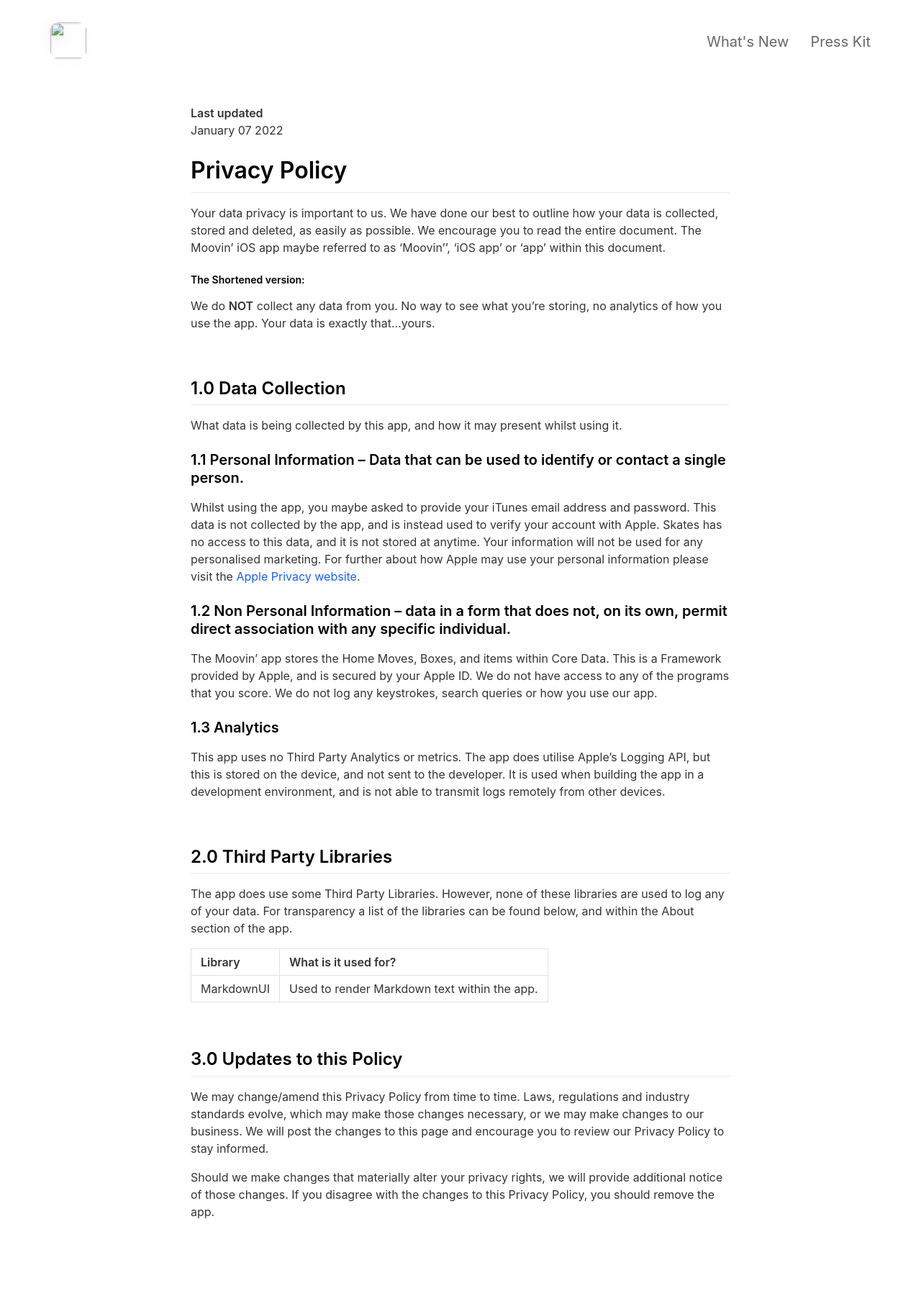
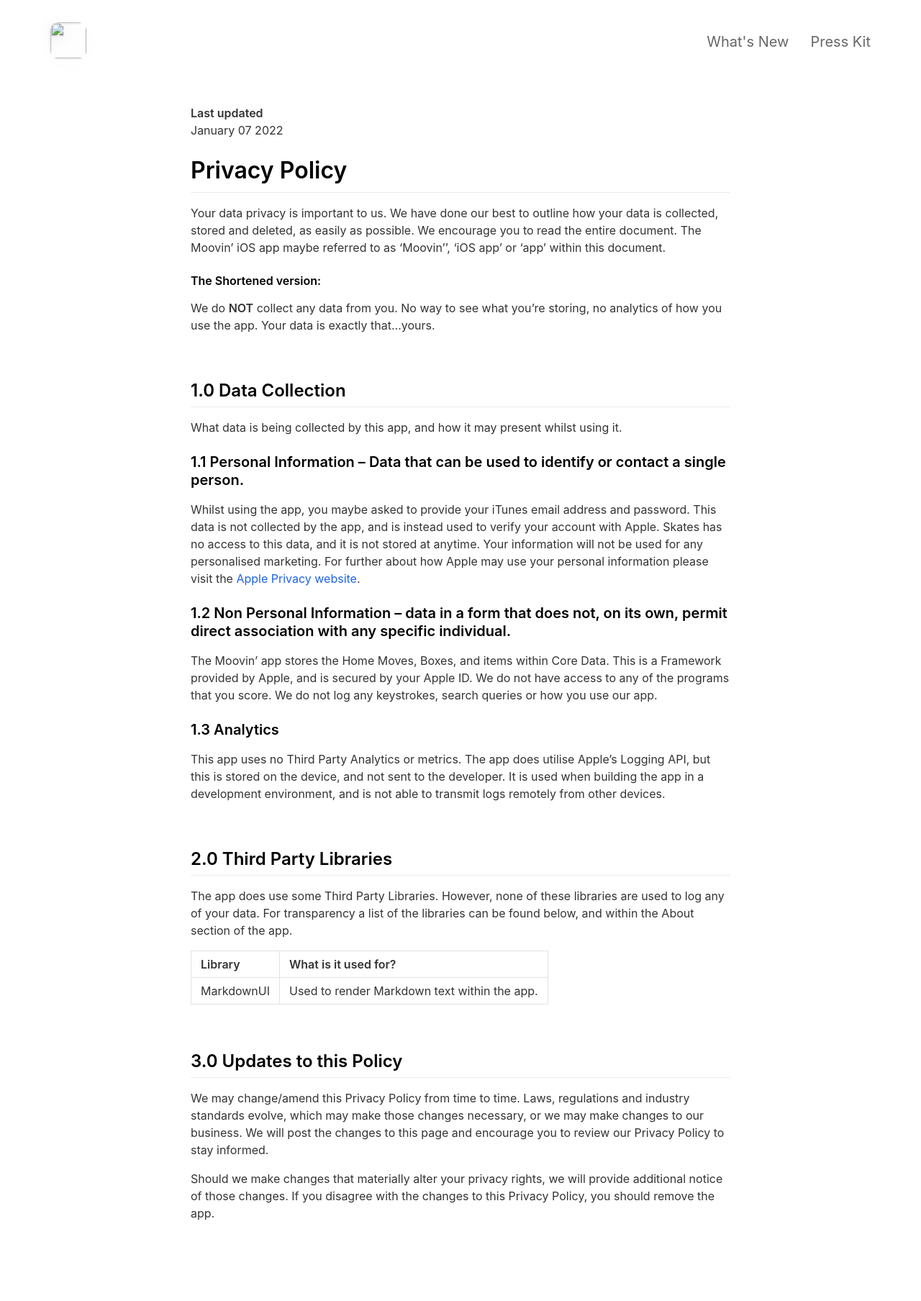
Before and after one commit to PauloxD/moovin-site, a Jekyll site: the page built from _pages/privacypolicy.md, in a window 1280 px wide. Shown: the whole page at 72% size. Built offline with Jekyll 4.4.1, drawn with Linux system fonts in a browser that asks for light colours; nearby versions of some CDN libraries.

```diff
--- a/_pages/privacypolicy.md
+++ b/_pages/privacypolicy.md
@@ -10,7 +10,7 @@ January 07 2022
 # Privacy Policy
 Your data privacy is important to us. We have done our best to outline how your data is collected, stored and deleted, as easily as possible. We encourage you to read the entire document. The Moovin' iOS app maybe referred to as ‘Moovin'’, ‘iOS app’ or ‘app’ within this document.
 
-##### The Shortened version:
+#### The Shortened version:
 We do **NOT** collect any data from you. No way to see what you're storing, no analytics of how you use the app. Your data is exactly that...yours.
 
 <br>
```
